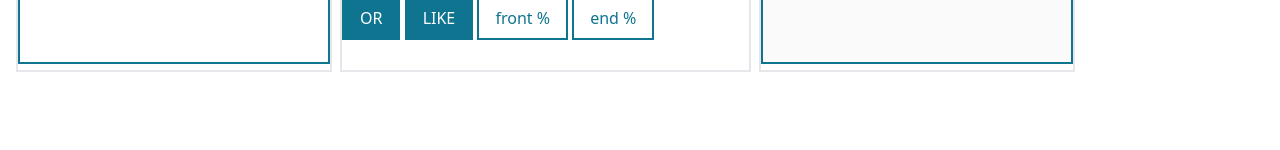
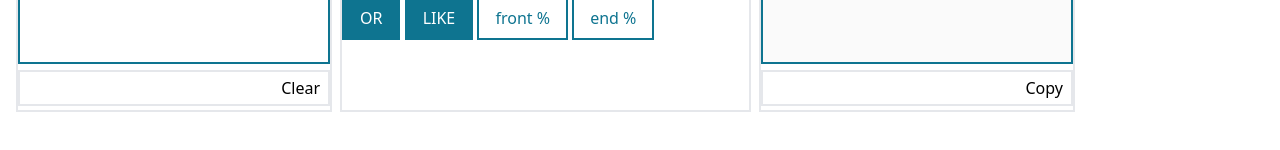
Before and after one commit to chochinlu/showshow, a SvelteKit app: page / in a window 1280 px wide. Shown: the part 314-464 px from the top of the page. Built offline with nearby package versions, Linux system fonts and the light colour scheme.

Commit message:
add actions

```diff
--- /dev/null
+++ b/src/components/ActionButton.svelte
@@ -0,0 +1,5 @@
+<div
+	class="mb-1 px-2 py-1 border-2 text-right hover:text-white hover:cursor-pointer hover:bg-cyan-500"
+	on:click>
+	<slot />
+</div>
--- a/src/routes/+page.svelte
+++ b/src/routes/+page.svelte
@@ -2,6 +2,7 @@
 	import Button from '../components/Button.svelte'
 	import TextList from '../components/TextList.svelte'
 	import DisabledButton from '../components/DisabledButton.svelte'
+	import ActionButton from '../components/ActionButton.svelte'
 
 	let columnName = ''
 	let sourceValue = ''
@@ -10,6 +11,18 @@
 	let frontSymbolSelected = false
 	let backSymbolSelected = false
 	$: sourceItemList = sourceValue.split('\n').filter((s) => s.length !== 0)
+
+	function clearSource() {
+		if (sourceValue === null || sourceValue === '') {
+			return
+		}
+		sourceValue = ''
+	}
+
+	function copyText() {
+		navigator.clipboard.writeText(targetValue)
+		alert('Copied the text')
+	}
 
 	$: tempTargetValue = sourceItemList
 		.map(
@@ -29,6 +42,7 @@
 	<div class="mb-2 border-2">
 		<div>Text List:</div>
 		<TextList name="source" bind:text={sourceValue} />
+		<ActionButton on:click={clearSource}>Clear</ActionButton>
 	</div>
 
 	<div class="mb-2 mx-0 pt-0 border-2 md:mx-2 md:pt-6">
@@ -51,5 +65,6 @@
 	<div class="mb-2 border-2">
 		<div>Result:</div>
 		<TextList name="result" disabled={true} bind:text={targetValue} />
+		<ActionButton on:click={copyText}>Copy</ActionButton>
 	</div>
 </div>
```
